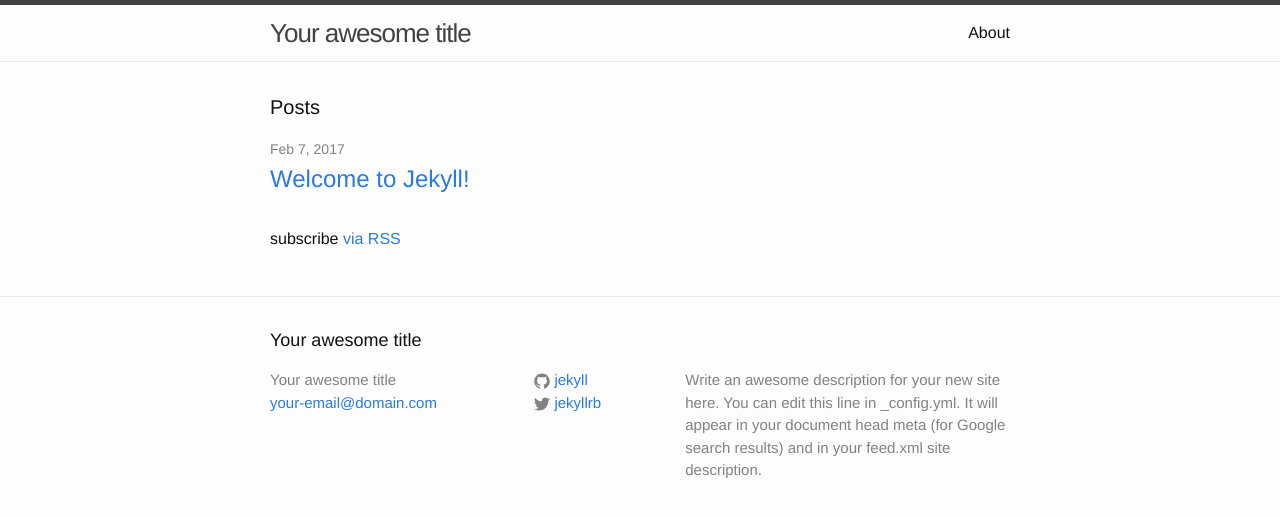
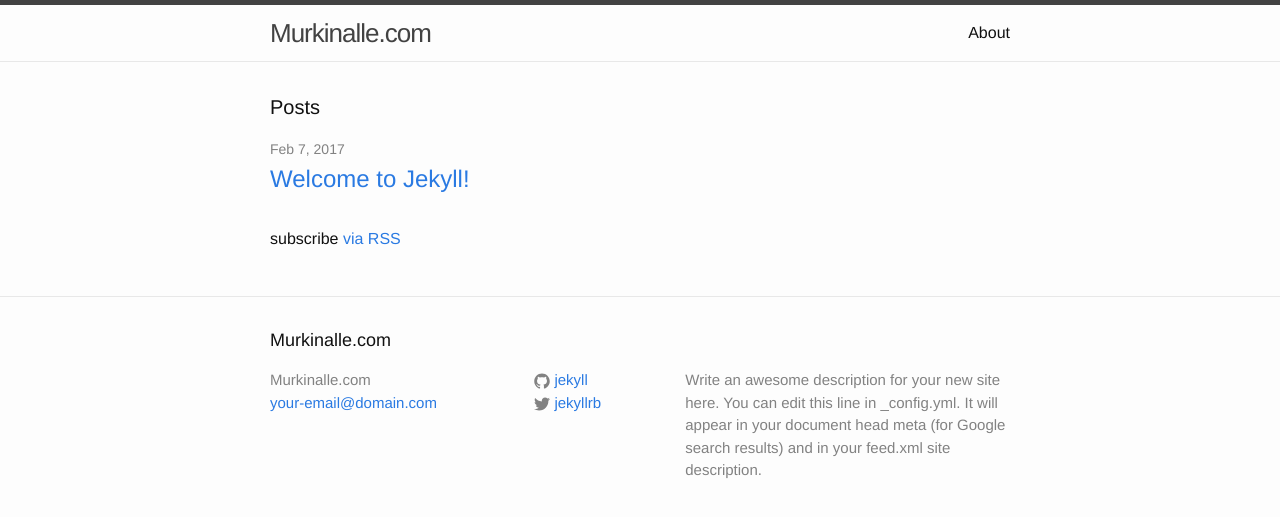
Before and after one commit to tmmartti/github.io, a Jekyll site: the page built from index.html, in a window 1280 px wide. Shown: the top 517 px of the page. Built offline with Jekyll 4.4.1, drawn with Linux system fonts in a browser that asks for light colours.

Commit message:
Update _config.yml

```diff
--- a/_config.yml
+++ b/_config.yml
@@ -6,7 +6,7 @@
 # 'jekyll serve'. If you change this file, please restart the server process.
 
 # Site settings
-title: Your awesome title
+title: Murkinalle.com
 email: your-email@domain.com
 description: > # this means to ignore newlines until "baseurl:"
   Write an awesome description for your new site here. You can edit this
```
